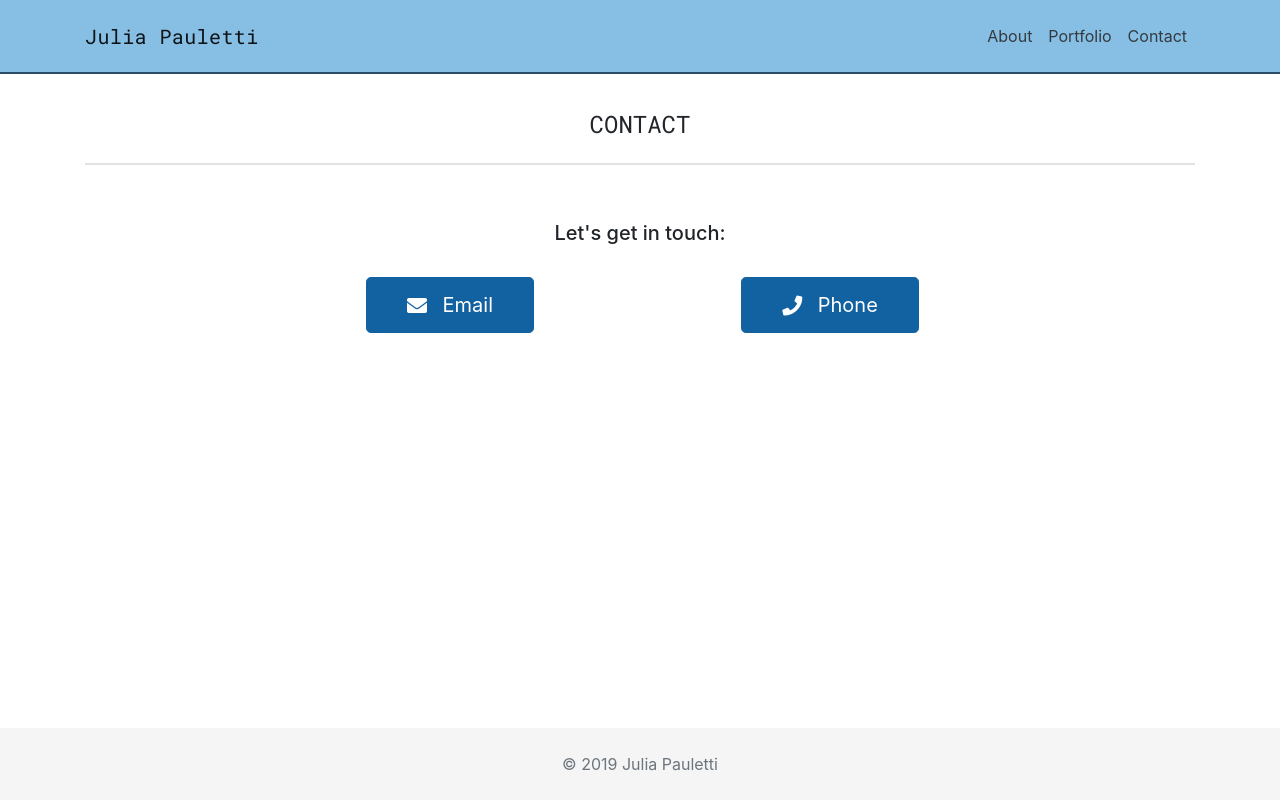
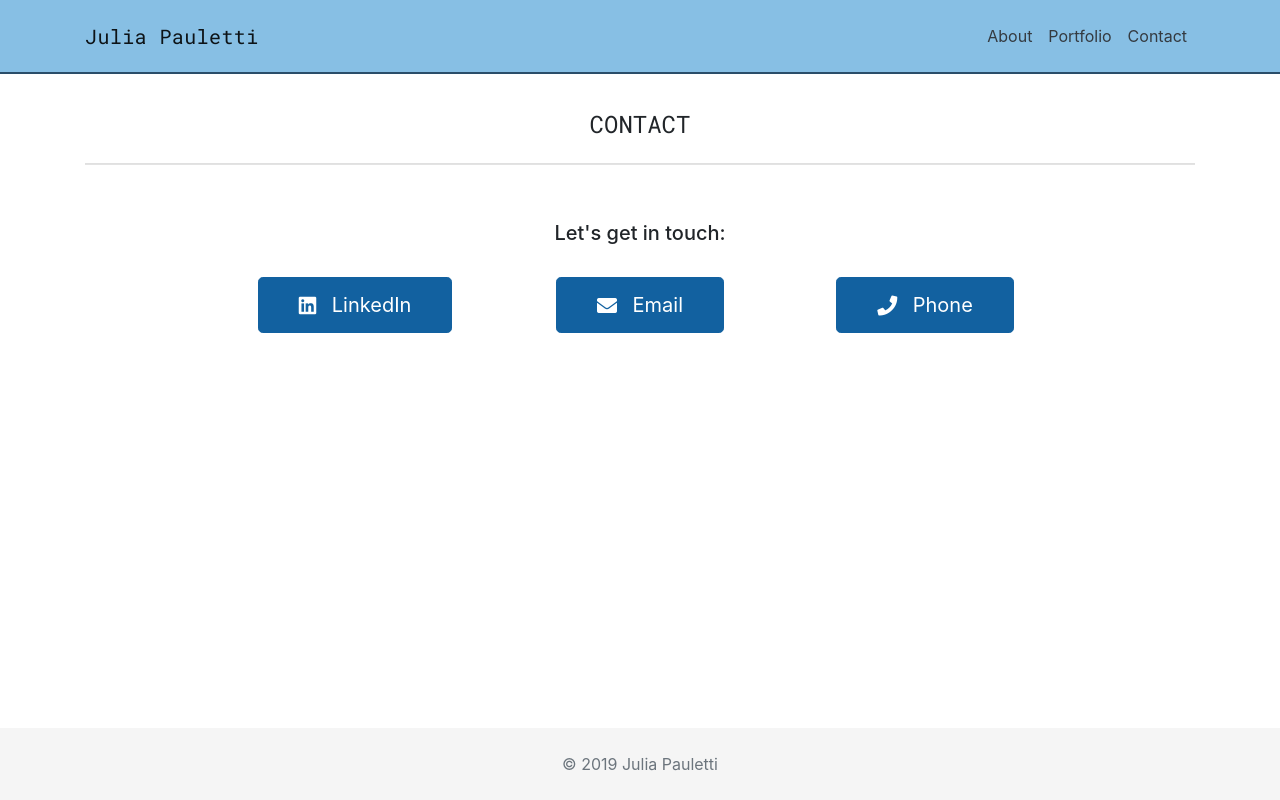
Before and after one commit to jpauletti/Portfolio, a plain HTML site: page contact.html in a window 1280 px wide. Drawn offline with nearby package versions, Linux system fonts and the light colour scheme.

Commit message:
adjust bio, add linkedin to contact page

```diff
--- a/contact.html
+++ b/contact.html
@@ -94,10 +94,13 @@
             </div>
 
             <div class="row text-center justify-content-center">
-                <div class="col-md-4 contact-btn">
+                <div class="col-md-4 col-lg-3 contact-btn">
+                    <a href="https://www.linkedin.com/in/juliapauletti/" target="_blank" class="btn btn-primary btn-lg"><i class="fab fa-linkedin"></i> LinkedIn</a>
+                </div>
+                <div class="col-md-4 col-lg-3 contact-btn">
                     <a href="mailto:julia.pauletti@yahoo.com" class="btn btn-primary btn-lg"><i class="fas fa-envelope"></i> Email</a>
                 </div>
-                <div class="col-md-4 contact-btn">
+                <div class="col-md-4 col-lg-3 contact-btn">
                     <a href="tel:4694637528" class="btn btn-primary btn-lg"><i class="fas fa-phone"></i> Phone</a>
                 </div>
                 <!-- <div class="col-md-12">
```
Also changed, not shown: index.html (+2 -2 lines).
